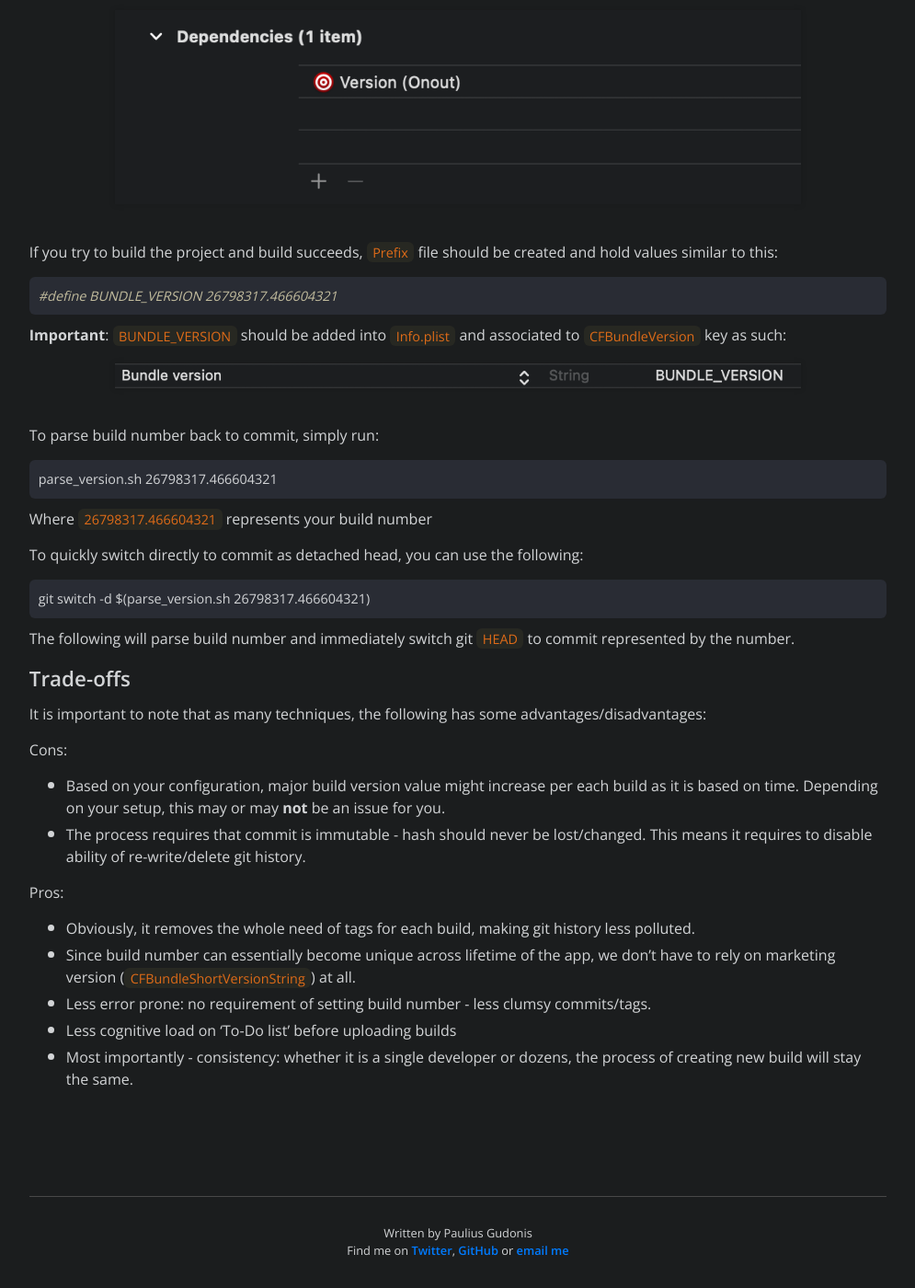
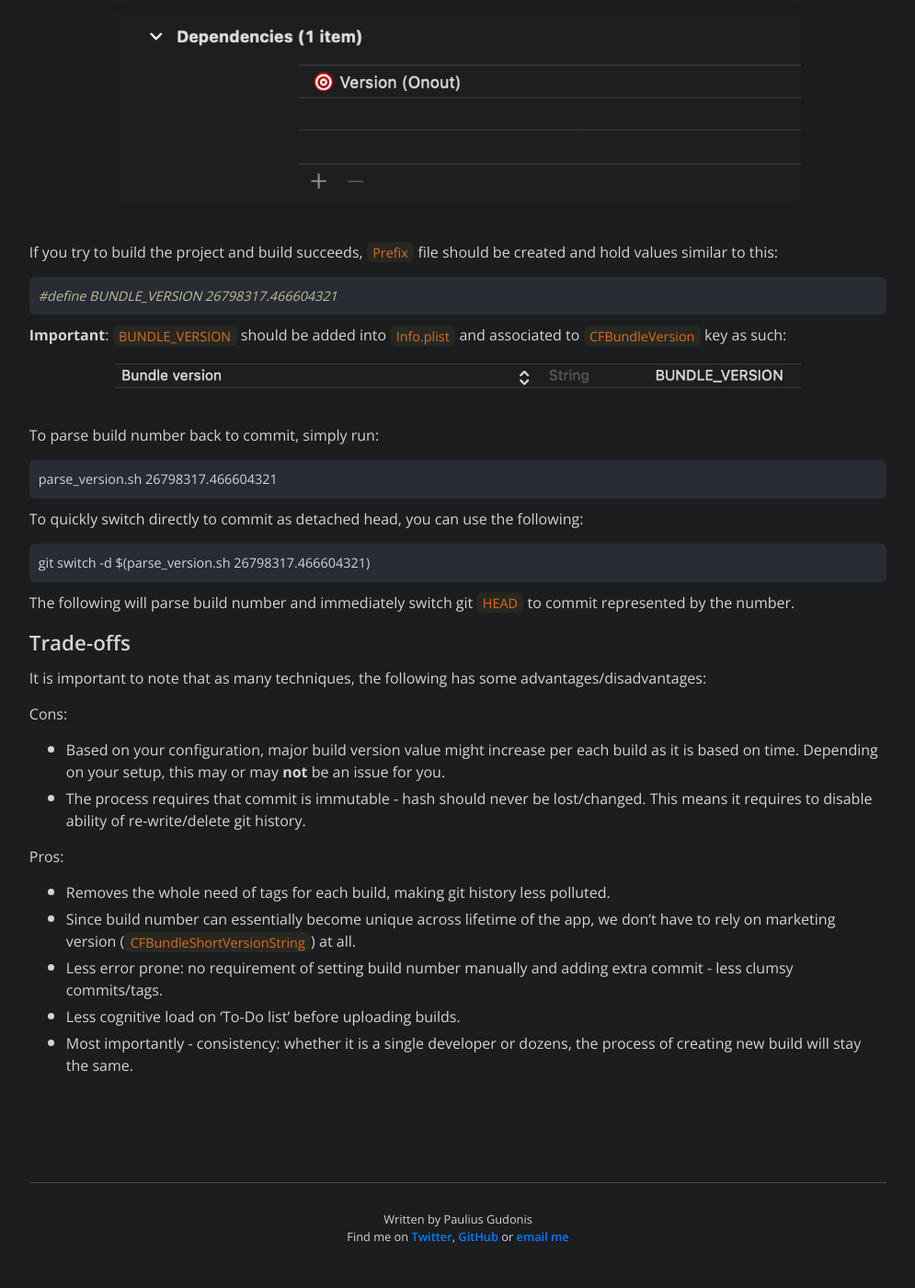
Before and after one commit to nakkht/pgu.dev, a Jekyll site: the page built from _posts/2020-12-16-ios-build-versioning.md, in a window 1280 px wide and 1400 px high, scrolled down 4514 px. Shown: the whole window at 92% size, without its empty margins (142-1137 px from the left). Built offline with Jekyll 4.4.1, drawn with Linux system fonts in a browser that asks for light colours; nearby versions of some CDN libraries.

Commit message:
Cleanup of text

````diff
--- a/_posts/2020-12-16-ios-build-versioning.md
+++ b/_posts/2020-12-16-ios-build-versioning.md
@@ -142,10 +142,9 @@ If you try to build the project and build succeeds, `Prefix` file should be crea
 ![bundle-version-key](/assets/post-image/bundle-version-key.png){:.width-80}
 
 To parse build number back to commit, simply run:
-```sh
+```
 parse_version.sh 26798317.466604321
 ```
-Where `26798317.466604321` represents your build number
 
 To quickly switch directly to commit as detached head, you can use the following:
 ```
@@ -163,8 +162,8 @@ Cons:
 - The process requires that commit is immutable - hash should never be lost/changed. This means it requires to disable ability of re-write/delete git history.
 
 Pros:
-- Obviously, it removes the whole need of tags for each build, making git history less polluted.
+- Removes the whole need of tags for each build, making git history less polluted.
 - Since build number can essentially become unique across lifetime of the app, we don't have to rely on marketing version (`CFBundleShortVersionString`) at all.
-- Less error prone: no requirement of setting build number - less clumsy commits/tags.
-- Less cognitive load on 'To-Do list' before uploading builds
+- Less error prone: no requirement of setting build number manually and adding extra commit - less clumsy commits/tags.
+- Less cognitive load on 'To-Do list' before uploading builds.
 - Most importantly - consistency: whether it is a single developer or dozens, the process of creating new build will stay the same.
````
